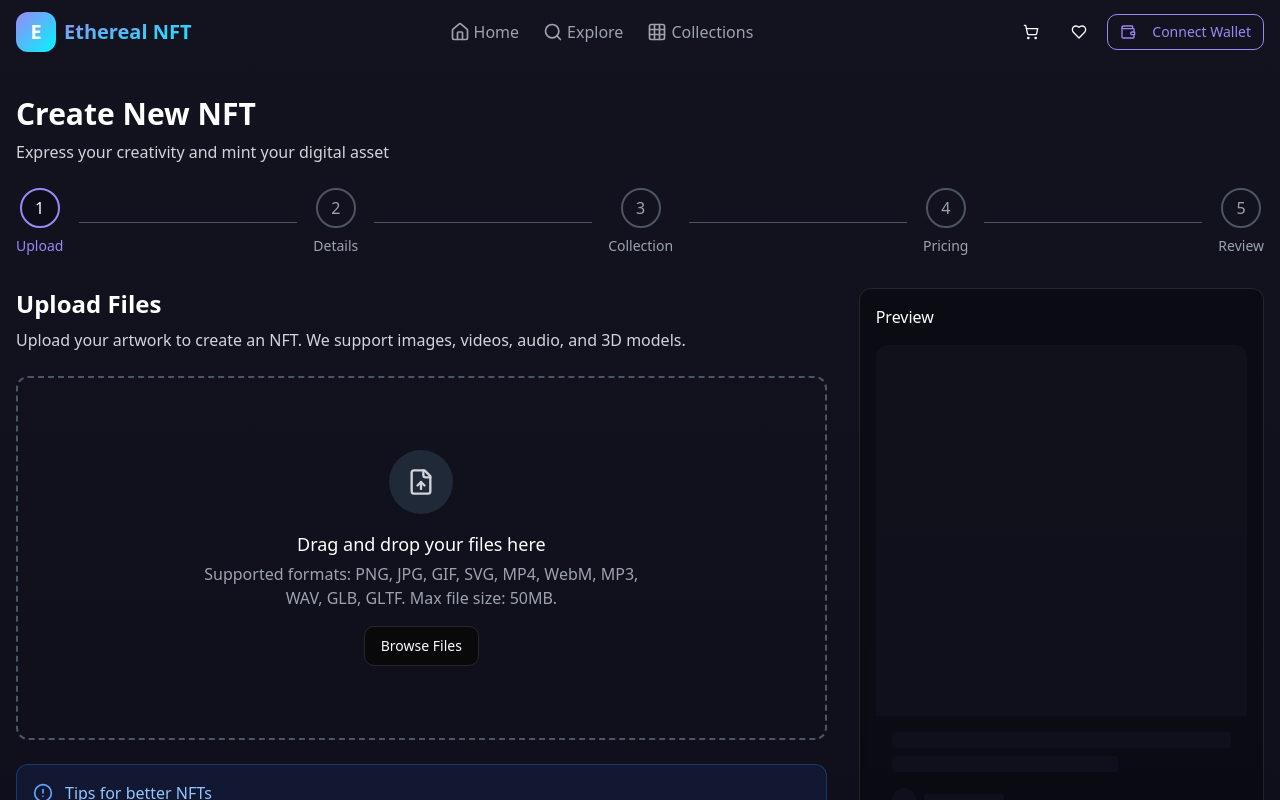
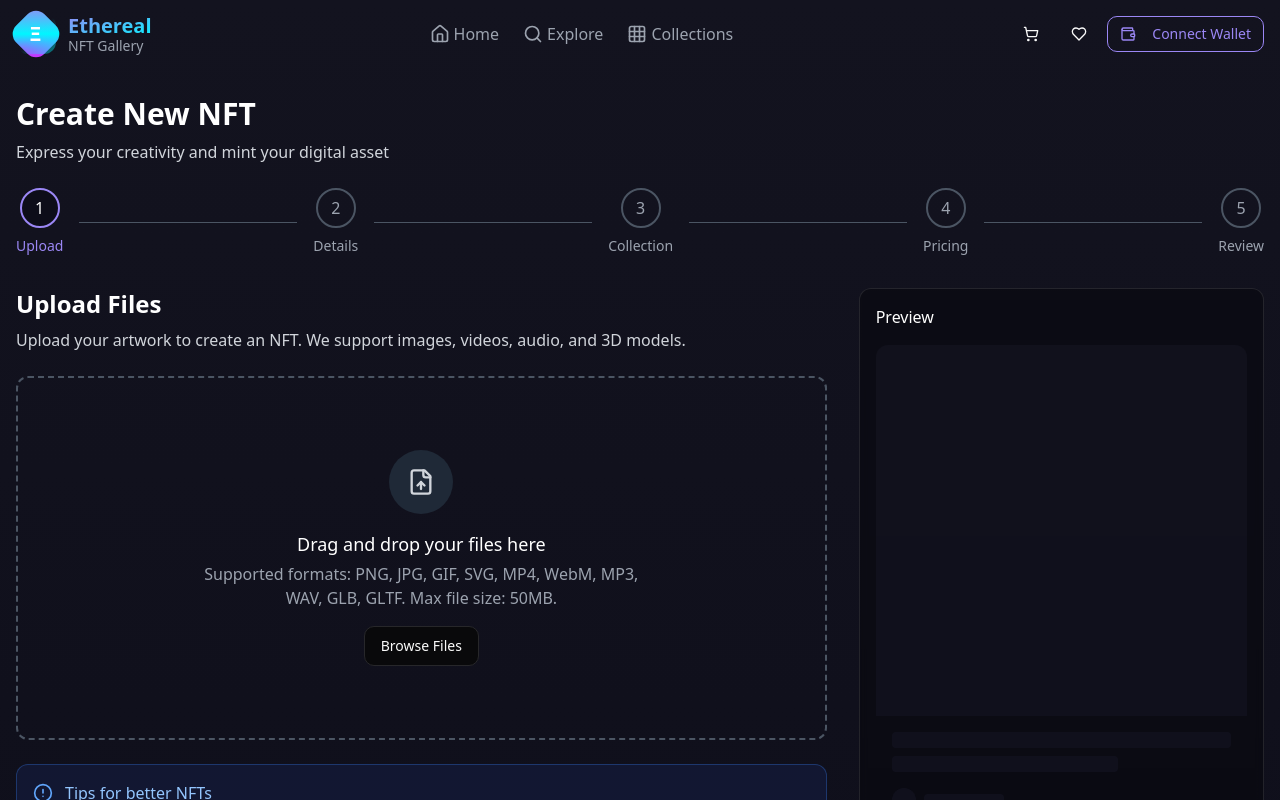
Before and after one commit to gokunathan/cosmic-nft-gallery, a React (Vite) app: page /create in a window 1280 px wide. Shown: the top 800 px of the page. Built offline with nearby package versions, Linux system fonts and the light colour scheme.

Commit message:
Refactor: Replace logo with a unique design
Replaced the existing logo with a new, unique, and visually appealing design.

```diff
--- a/src/components/Header.tsx
+++ b/src/components/Header.tsx
@@ -24,7 +24,7 @@ import { Sheet, SheetContent, SheetHeader, SheetTitle, SheetTrigger } from '@/co
 const Header: React.FC = () => {
   const [isScrolled, setIsScrolled] = useState(false);
   const [isMobileMenuOpen, setIsMobileMenuOpen] = useState(false);
-  const { cart, removeFromCart } = useNFTContext(); // Added removeFromCart here
+  const { cart, removeFromCart } = useNFTContext();
   const location = useLocation();
   const isCreatePage = location.pathname === '/create';
 
@@ -41,7 +41,6 @@ const Header: React.FC = () => {
     return () => window.removeEventListener('scroll', handleScroll);
   }, []);
 
-  // Close mobile menu when location changes
   useEffect(() => {
     setIsMobileMenuOpen(false);
   }, [location]);
@@ -50,7 +49,6 @@ const Header: React.FC = () => {
     return location.pathname === path;
   };
 
-  // Mock user state (in a real app this would come from auth context)
   const [isLoggedIn, setIsLoggedIn] = useState(false);
 
   return (
@@ -60,17 +58,20 @@ const Header: React.FC = () => {
       }`}
     >
       <div className="container mx-auto px-4 py-3 flex items-center justify-between">
-        {/* Logo */}
-        <Link to="/" className="flex items-center space-x-2">
-          <div className="w-10 h-10 rounded-xl bg-gradient-to-br from-neon-purple to-neon-blue flex items-center justify-center">
-            <span className="text-xl font-bold text-white">E</span>
+        <Link to="/" className="flex items-center space-x-3">
+          <div className="relative w-10 h-10">
+            <div className="absolute inset-0 bg-gradient-to-br from-neon-purple via-neon-blue to-neon-pink rounded-lg transform rotate-45 hover:rotate-180 transition-transform duration-500"></div>
+            <div className="absolute inset-0 bg-gradient-to-tl from-neon-blue via-transparent to-transparent opacity-50 rounded-lg"></div>
+            <div className="absolute inset-0 flex items-center justify-center">
+              <span className="text-xl font-bold text-white tracking-wider">Ξ</span>
+            </div>
           </div>
-          <span className="text-xl font-bold text-gradient-purple">Ethereal NFT</span>
+          <div className="flex flex-col items-start">
+            <span className="text-xl font-bold text-gradient-purple">Ethereal</span>
+            <span className="text-sm text-gray-400 -mt-1">NFT Gallery</span>
+          </div>
         </Link>
 
-        {/* Remove the "Create NFT" page title from here */}
-
-        {/* Desktop Navigation */}
         <nav className="hidden md:flex items-center space-x-6">
           <Link
             to="/"
@@ -101,9 +102,7 @@ const Header: React.FC = () => {
           </Link>
         </nav>
 
-        {/* Actions Menu */}
         <div className="flex items-center space-x-2">
-          {/* Cart */}
           <Sheet>
             <SheetTrigger asChild>
               <Button variant="ghost" size="icon" className="relative">
@@ -172,14 +171,12 @@ const Header: React.FC = () => {
             </SheetContent>
           </Sheet>
 
-          {/* Favorites */}
           <Button variant="ghost" size="icon" asChild>
             <Link to="/favorites">
               <Heart className="w-5 h-5" />
             </Link>
           </Button>
 
-          {/* User Menu (Desktop) */}
           <div className="hidden md:block ml-2">
             {isLoggedIn ? (
               <DropdownMenu>
@@ -232,16 +229,12 @@ const Header: React.FC = () => {
             )}
           </div>
 
-          {/* Mobile menu trigger */}
           <Button variant="ghost" size="icon" className="md:hidden" onClick={() => setIsMobileMenuOpen(!isMobileMenuOpen)}>
             <Menu className="w-6 h-6" />
           </Button>
         </div>
       </div>
 
-      {/* Remove the mobile page title for Create NFT page */}
-
-      {/* Mobile menu */}
       {isMobileMenuOpen && (
         <div className="fixed inset-0 bg-black/90 backdrop-blur-md z-50 md:hidden">
           <div className="flex justify-end p-4">
```
